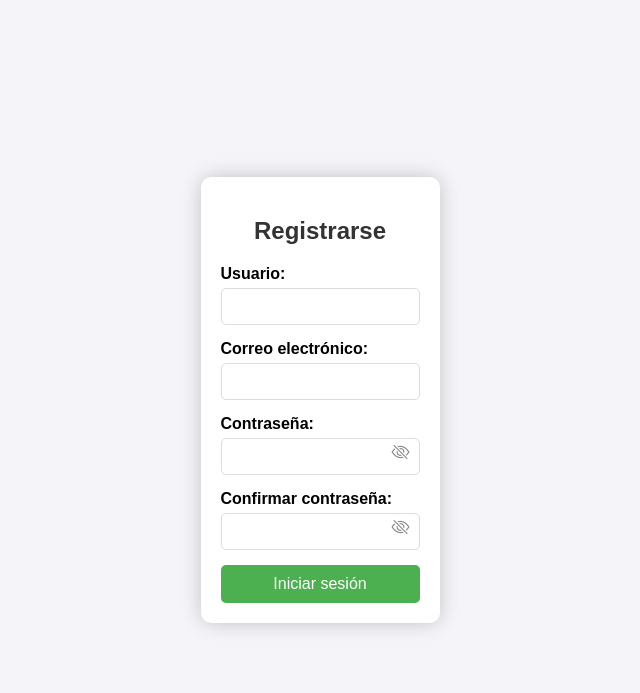
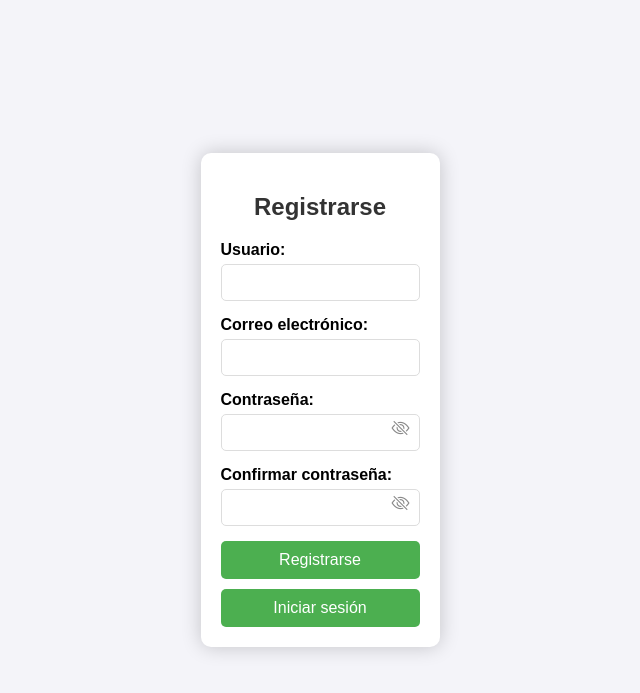
Before and after one commit to CachorroGam/bibliotecatech, a Django app: page /register in a window 1280 px wide. Shown: the top 693 px of the page, without its empty margins (320-960 px from the left). Run offline with Django 5.2, Linux system fonts and the light colour scheme; some libraries are stand-ins or nearby versions.

Commit message:
ready for pommommmmuuuhcajsfsadsa

```diff
--- a/users/templates/register.html
+++ b/users/templates/register.html
@@ -95,6 +95,7 @@
                 <input type="password" id="password_confirm" name="password_confirm" required>
                 <i class="bi bi-eye-slash toggle-password" onclick="togglePasswordVisibility('password_confirm')"></i>
             </div>
+            <button type="submit">Registrarse</button>
         </form>
         <div class="login-button">
             <button onclick="location.href='/login';">Iniciar sesión</button>
```
